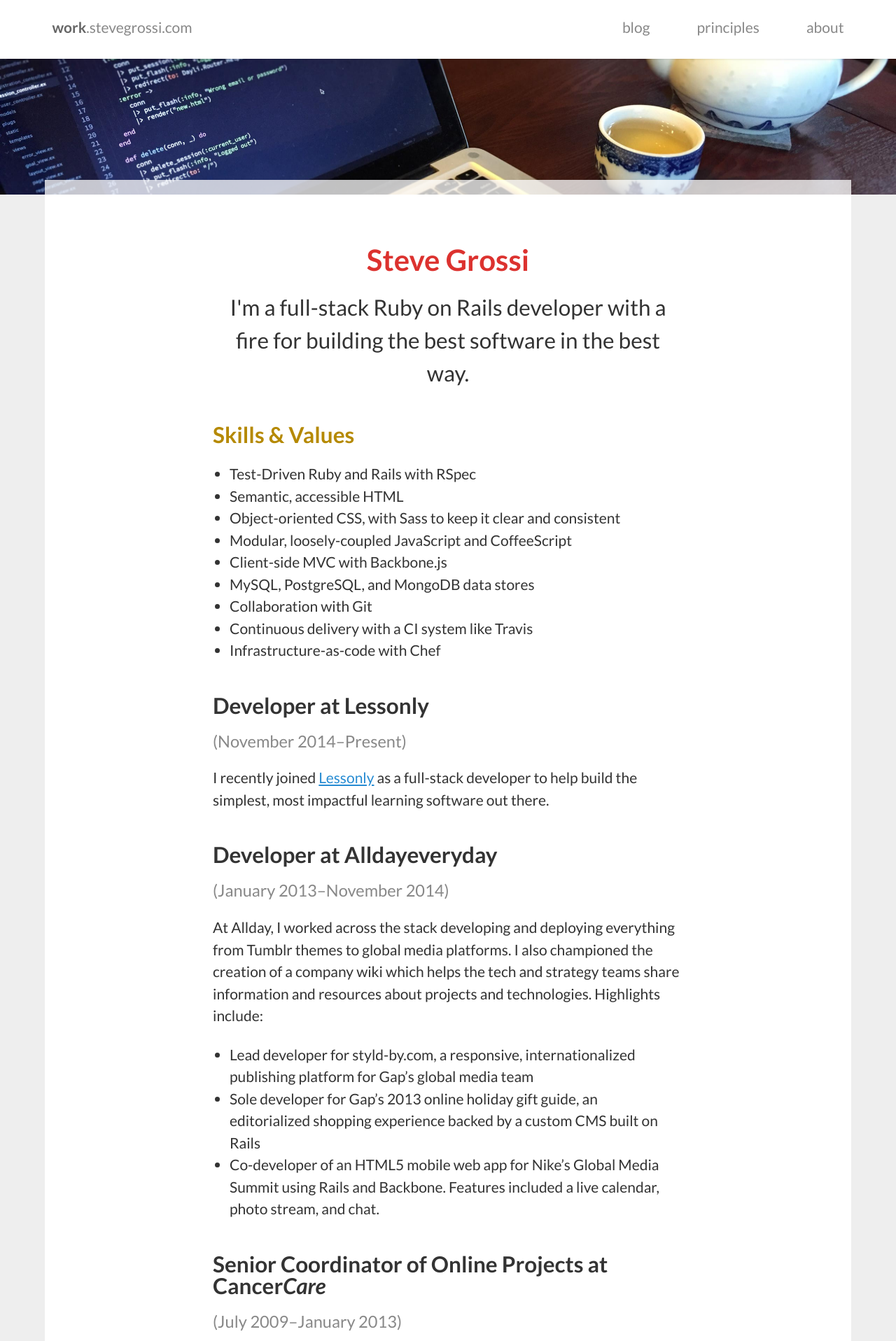
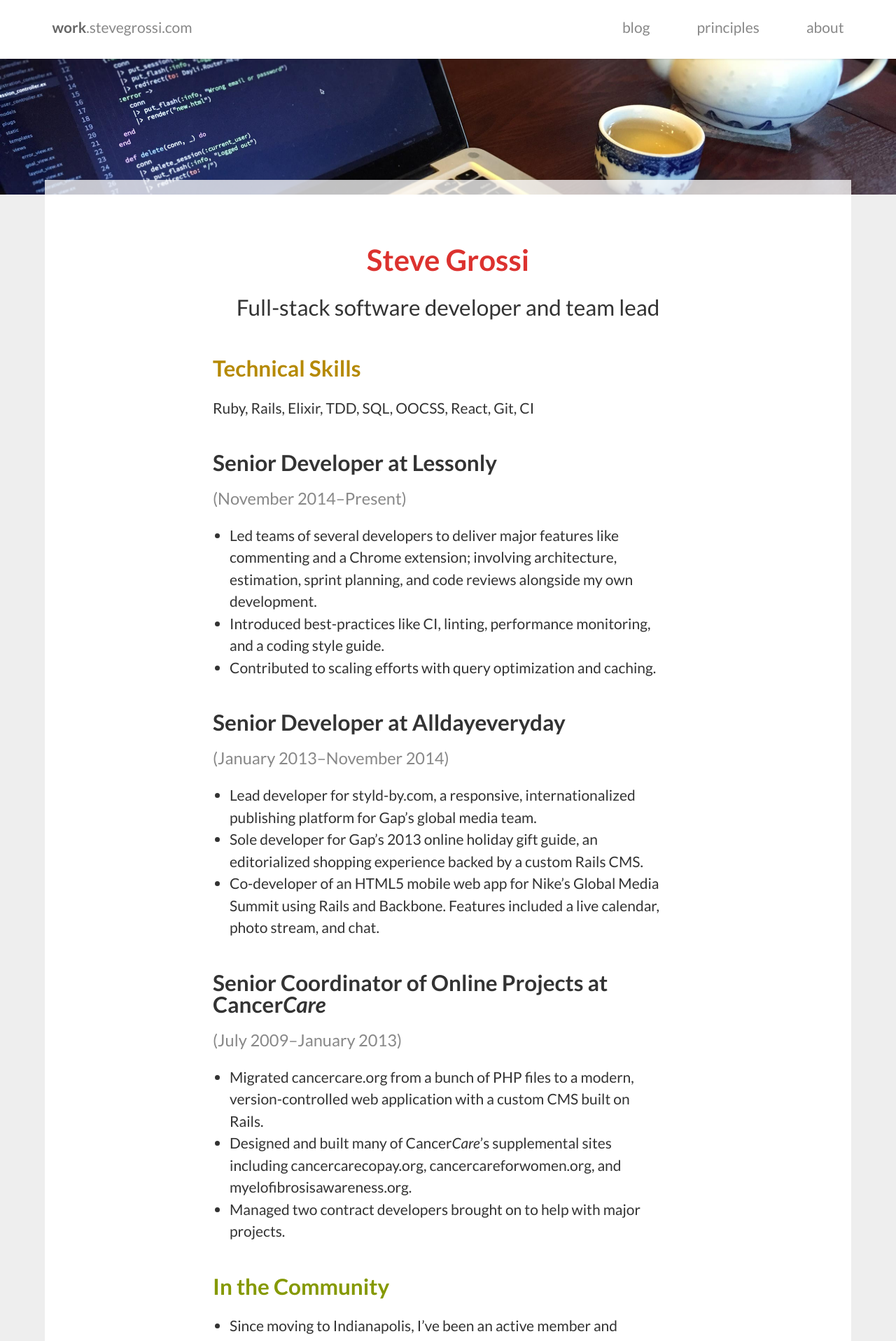
Before and after one commit to stevegrossi/stevegrossi.github.io, a Jekyll site: the page built from resume.markdown, in a window 1280 px wide. Shown: the top 1916 px of the page at 70% size. Built offline with Jekyll 4.4.1, drawn with Linux system fonts in a browser that asks for light colours; some of the changed text lies outside the part shown.

Commit message:
Probably time I updated the ol’ resume
.txt .ftw

```diff
--- a/_sass/_resume.sass
+++ b/_sass/_resume.sass
@@ -5,16 +5,16 @@
   .lede
     color: $darker-gray
 
-#skills--values
+#technical-skills
   color: $yellow
-#developer-at-lessonly-span-classsubheadnovember-2014presentspan
+#senior-developer-at-lessonly-span-classsubheadnovember-2014presentspan
   color: $blue
-#developer-at-alldayeveryday-span-classsubheadjanuary-2013november-2014span
+#senior-developer-at-alldayeveryday-span-classsubheadjanuary-2013november-2014span
   color: mix(#fff, $blue, 20%)
 #senior-coordinator-of-online-projects-at-cancercare-span-classsubheadjuly-2009january-2013span
   color: mix(#fff, $blue, 40%)
 
 #in-the-community
   color: $green
-#new-york-university
+#new-york-university-span-classsubheadba-in-philosophy--comparative-literaturespan
   color: $violet
--- a/resume.markdown
+++ b/resume.markdown
@@ -5,45 +5,37 @@ layout: resume
 
 # Steve Grossi
 
-<p class="lede">I'm a full-stack Ruby on Rails developer with a fire for building the best software in the best way.</p>
+<p class="lede">Full-stack software developer and team lead</p>
 
-## Skills & Values
+## Technical Skills
 
-- Test-Driven Ruby and Rails with RSpec
-- Semantic, accessible HTML
-- Object-oriented CSS, with Sass to keep it clear and consistent
-- Modular, loosely-coupled JavaScript and CoffeeScript
-- Client-side MVC with Backbone.js
-- MySQL, PostgreSQL, and MongoDB data stores
-- Collaboration with Git
-- Continuous delivery with a CI system like Travis
-- Infrastructure-as-code with Chef
+Ruby, Rails, Elixir, TDD, SQL, OOCSS, React, Git, CI
 
-## Developer at Lessonly <span class="subhead">(November 2014–Present)</span>
+## Senior Developer at Lessonly <span class="subhead">(November 2014–Present)</span>
 
-I recently joined [Lessonly](http://www.lessonly.com) as a full-stack developer to help build the simplest, most impactful learning software out there.
+- Led teams of several developers to deliver major features like commenting and a Chrome extension; involving architecture, estimation, sprint planning, and code reviews alongside my own development.
+- Introduced best-practices like CI, linting, performance monitoring, and a coding style guide.
+- Contributed to scaling efforts with query optimization and caching.
 
-## Developer at Alldayeveryday <span class="subhead">(January 2013–November 2014)</span>
+## Senior Developer at Alldayeveryday <span class="subhead">(January 2013–November 2014)</span>
 
-At Allday, I worked across the stack developing and deploying everything from Tumblr themes to global media platforms. I also championed the creation of a company wiki which helps the tech and strategy teams share information and resources about projects and technologies. Highlights include:
-
-- Lead developer for styld-by.com, a responsive, internationalized publishing platform for Gap's global media team
-- Sole developer for Gap's 2013 online holiday gift guide, an editorialized shopping experience backed by a custom CMS built on Rails
-- Co-developer of an HTML5 mobile web app for Nike's Global Media Summit using Rails and Backbone. Features included a live calendar, photo stream, and chat.
+- Lead developer for styld-by.com, a responsive, internationalized publishing platform for Gap’s global media team.
+- Sole developer for Gap’s 2013 online holiday gift guide, an editorialized shopping experience backed by a custom Rails CMS.
+- Co-developer of an HTML5 mobile web app for Nike’s Global Media Summit using Rails and Backbone. Features included a live calendar, photo stream, and chat.
 
 ## Senior Coordinator of Online Projects at Cancer*Care* <span class="subhead">(July 2009–January 2013)</span>
 
-While at Cancer*Care* I helped lead and develop a brand new cancercare.org, both the front-end user experience and a custom CMS built on Rails.
-
-- By rewriting cancercare.org's HTML for to be semantic and sensible, I helped increase search-engine referrals by 40%.
-- Design and WordPress development of many of Cancer*Care*'s supplemental sites including cancercarecopay.org, cancercareforwomen.org, and myelofibrosisawareness.org.
-- I managed two contract developers brought on to help with big projects.
+- Migrated cancercare.org from a bunch of PHP files to a modern, version-controlled web application with a custom CMS built on Rails.
+- Designed and built many of Cancer*Care*’s supplemental sites including cancercarecopay.org, cancercareforwomen.org, and myelofibrosisawareness.org.
+- Managed two contract developers brought on to help with major projects.
 
 ## In the Community
 
-- Since moving to Indianapolis, I've been an active member of the Indy.rb meetup group, and enjoy learning from and helping others at our monthly Hack Nights.
-- I volunteer with Railsbridge Indy, teaching Ruby and Rails chiefly to folks underrepresented in the industry.
+- Since moving to Indianapolis, I’ve been an active member and sometime speaker at the Indy.rb Ruby users’ group.
+- Founded and organize [Indy Elixir](http://indyelixir.org/), the local Elixir users’ group.
+- Volunteer with Railsbridge Indy, teaching Ruby and Rails chiefly to folks underrepresented in the industry.
 
-## New York University
+## New York University <span class="subhead">B.A. in Philosophy & Comparative Literature</span>
 
-B.A. in Philosophy & Comparative Literature, <i lang="la" title="with high honors">magna cum laude</i>. Philosophy taught me how to break complex issues into clear, logical components, which as a developer helps me get things done. And CompLit taught me how to think critically and productively about anything, which helps me get things done *right*.
+- Philosophy taught me how to relentlessly understand and write clearly about complex concepts and systems.
+- CompLit taught me how to approach pretty much anything from a variety of critical perspectives.
```
Also changed, not shown: resume.txt (added, +58 -0 lines).
